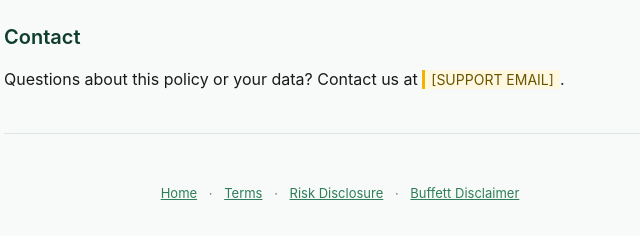
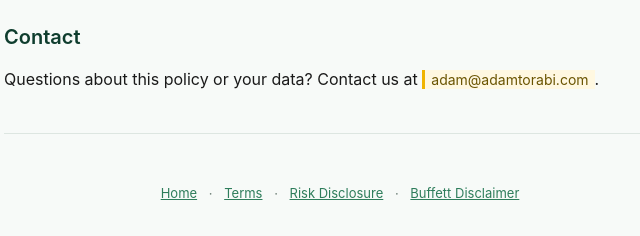
Before and after one commit to atorabi/1010grow, a plain HTML site: page privacy/index.html in a window 1280 px wide. Shown: the part 2600-2836 px from the top of the page, 300-940 px from the left. Drawn offline with Linux system fonts and the light colour scheme.

Commit message:
added support email

```diff
--- a/privacy/index.html
+++ b/privacy/index.html
@@ -81,7 +81,7 @@
   <p>We may update this policy from time to time. Material changes will be reflected by the "Last updated" date above and, where appropriate, communicated in the app.</p>
 
   <h2>Contact</h2>
-  <p>Questions about this policy or your data? Contact us at <span class="confirm">[SUPPORT EMAIL]</span>.</p>
+  <p>Questions about this policy or your data? Contact us at <span class="confirm">adam@adamtorabi.com</span>.</p>
 
   <hr>
   <footer>
```
